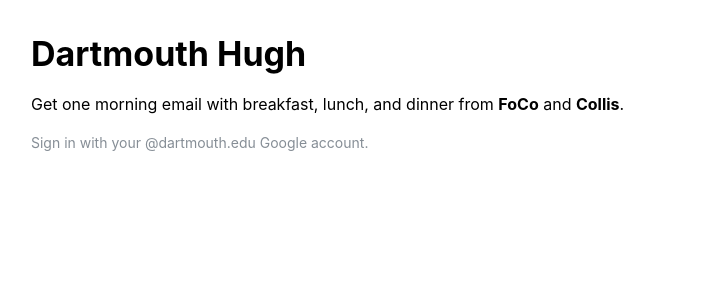
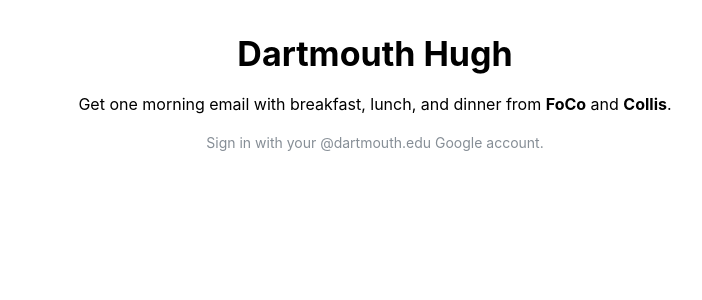
Before and after one commit to tuckerritti/dartmouth-hugh, a Next.js app in the folder frontend/: page / in a window 1280 px wide. Shown: the top 300 px of the page, without its empty margins (265-967 px from the left). Built offline with nearby package versions, Linux system fonts and the light colour scheme; no server answers.

Commit message:
Center home screen content

```diff
--- a/frontend/app/page.tsx
+++ b/frontend/app/page.tsx
@@ -24,7 +24,7 @@
 
 	if (me || loading) {
 		return (
-			<Stack gap="md">
+			<Stack align="center" gap="md" ta="center">
 				<Text size="sm" c="dimmed" ta="center">
 					{me ? "Redirecting..." : "Loading..."}
 				</Text>
@@ -33,7 +33,7 @@
 	}
 
 	return (
-		<Stack gap="md">
+		<Stack align="center" gap="md" ta="center">
 			<Title order={1}>Dartmouth Hugh</Title>
 			<Text>
 				Get one morning email with breakfast, lunch, and dinner from{" "}
```
